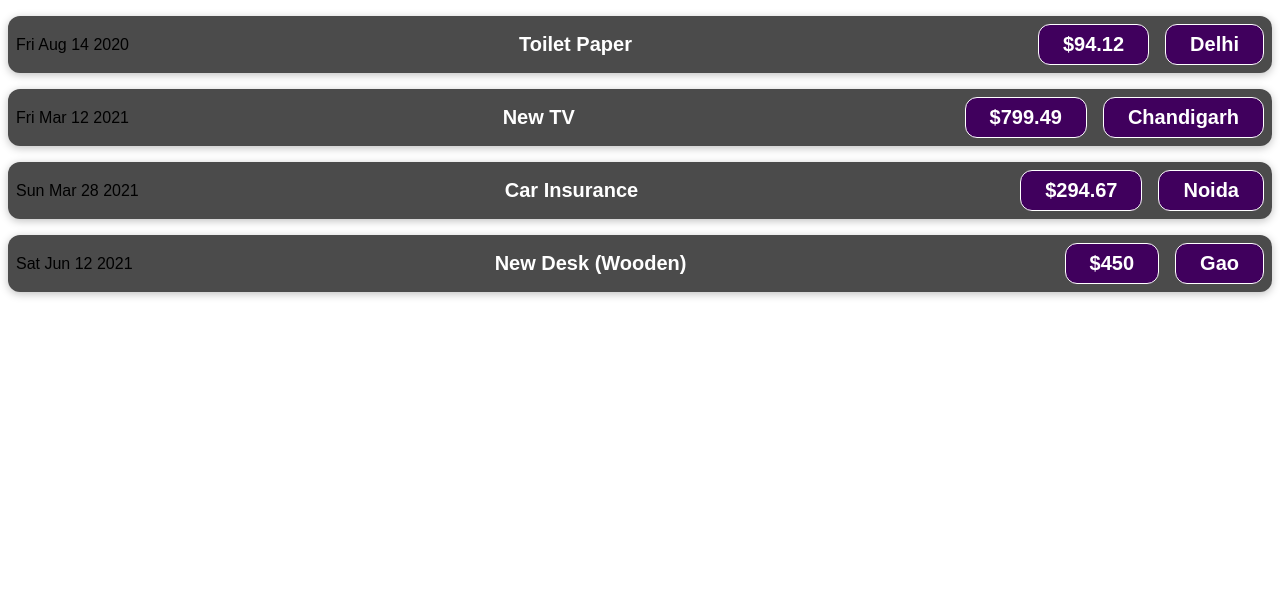
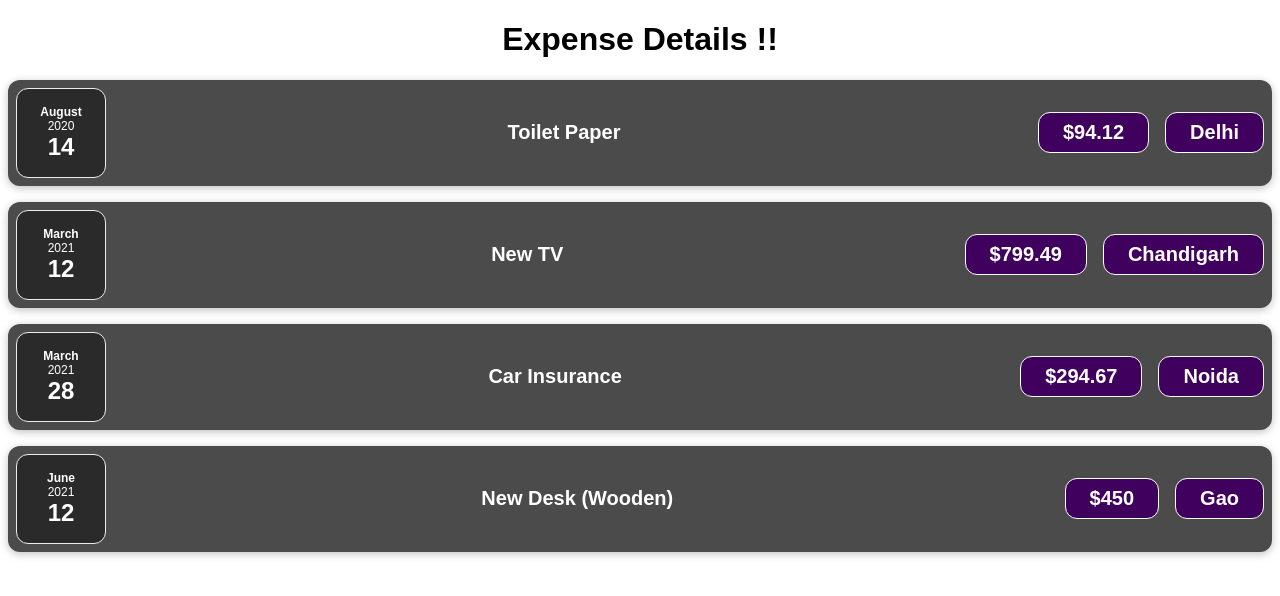
Before and after one commit to Rahul-71/Expenses, a React (Create React App) app: page / in a window 1280 px wide. Shown: the top 596 px of the page. Built offline with nearby package versions, Linux system fonts and the light colour scheme.

Commit message:
Seperated into seperate component ie. ExpenseDetails and ExpenseDate

```diff
--- a/src/App.js
+++ b/src/App.js
@@ -11,6 +11,7 @@ export default function App() {
 
 	return (
 		<div className="App">
+			<h1>Expense Details !!</h1>
 			{expenses.map(expense => (
 				<ExpenseItems
 					title={expense.title}
--- /dev/null
+++ b/src/components/ExpenseDate.css
@@ -0,0 +1,26 @@
+.expense-date {
+    display: flex;
+    flex-direction: column;
+    width: 5.5rem;
+    height: 5.5rem;
+    border: 1px solid #ececec;
+    background-color: #2a2a2a;
+    color: white;
+    border-radius: 12px;
+    align-items: center;
+    justify-content: center;
+}
+
+.expense-date__month {
+    font-size: 0.75rem;
+    font-weight: bold;
+}
+
+.expense-date__year {
+    font-size: 0.75rem;
+}
+
+.expense-date__day {
+    font-size: 1.5rem;
+    font-weight: bold;
+}
--- /dev/null
+++ b/src/components/ExpenseDate.js
@@ -0,0 +1,18 @@
+import "./ExpenseDate.css"
+
+function ExpenseDate(props) {
+    const month = props.date.toLocaleString("en-US", { month: "long" });
+    const day = props.date.toLocaleString("en-US", { day: "2-digit" });
+    const year = props.date.getFullYear();
+
+    return (
+        <div className="expense-date">
+            <div className="expense-date__month">{month}</div>
+            <div className="expense-date__year">{year}</div>
+            <div className="expense-date__day">{day}</div>
+        </div>
+    );
+
+}
+
+export default ExpenseDate;
--- /dev/null
+++ b/src/components/ExpenseDetails.js
@@ -0,0 +1,11 @@
+import "./ExpenseItems.css";
+
+export default function ExpenseDetails(props) {
+    return (
+        <div className="expense-item__description">
+            <h2>{props.title}</h2>
+            <div className="expense-item__price">${props.amount}</div>
+            <div className="expense-item__price">{props.location}</div>
+        </div>
+    );
+}
--- a/src/components/ExpenseItems.js
+++ b/src/components/ExpenseItems.js
@@ -1,19 +1,13 @@
-import "./ExpenseItems.css"
+import ExpenseDate from "./ExpenseDate";
+import ExpenseDetails from "./ExpenseDetails";
+import "./ExpenseItems.css";
 
 function ExpenseItems(props) {
-    const expenseDate = props.date;
-    const expenseTitle = props.title;
-    const expenseAmount = props.amount;
-    const expenseLocation = props.location;
 
     return (
         <div className="expense-item">
-            <div>{expenseDate.toDateString()}</div>
-            <div className="expense-item__description">
-                <h2>{expenseTitle}</h2>
-                <div className="expense-item__price">${expenseAmount}</div>
-                <div className="expense-item__price">{expenseLocation}</div>
-            </div>
+            <ExpenseDate date={props.date} />
+            <ExpenseDetails title={props.title} amount={props.amount} location={props.location} />
         </div >
     );
 }
```
